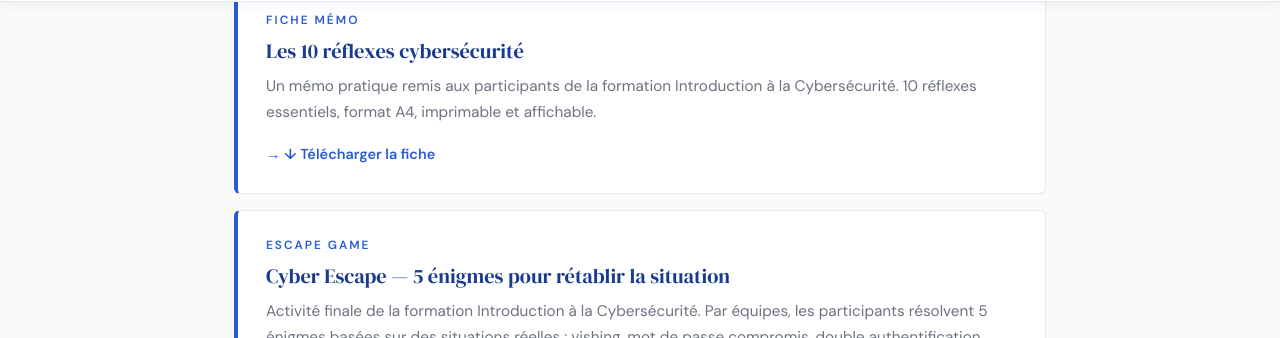
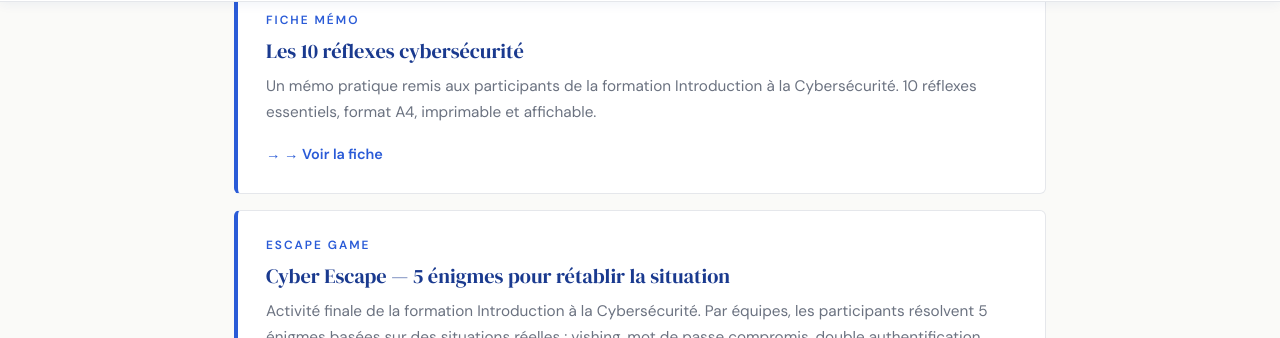
Before and after one commit to ofranchet73/ofranchet73.github.io, a Jekyll site: the page built from projets.md, in a window 1280 px wide and 900 px high, scrolled down 1172 px. Shown: the part 115-453 px from the top of the window. Built offline with Jekyll 4.4.1, drawn with Linux system fonts in a browser that asks for light colours.

Commit message:
Update projets.html

```diff
--- a/_layouts/projets.html
+++ b/_layouts/projets.html
@@ -44,7 +44,7 @@ layout: default
       <div class="projet-tag">Fiche mémo</div>
       <h2 class="projet-titre">Les 10 réflexes cybersécurité</h2>
       <p class="projet-desc">Un mémo pratique remis aux participants de la formation Introduction à la Cybersécurité. 10 réflexes essentiels, format A4, imprimable et affichable.</p>
-      <a href="/fiche_memo_cyber.html" class="projet-lien">↓ Télécharger la fiche</a>
+      <a href="/fiche_memo_cyber.html" class="projet-lien">→ Voir la fiche</a>
     </div>
     <div class="projet-card">
       <div class="projet-tag">Escape game</div>
```
